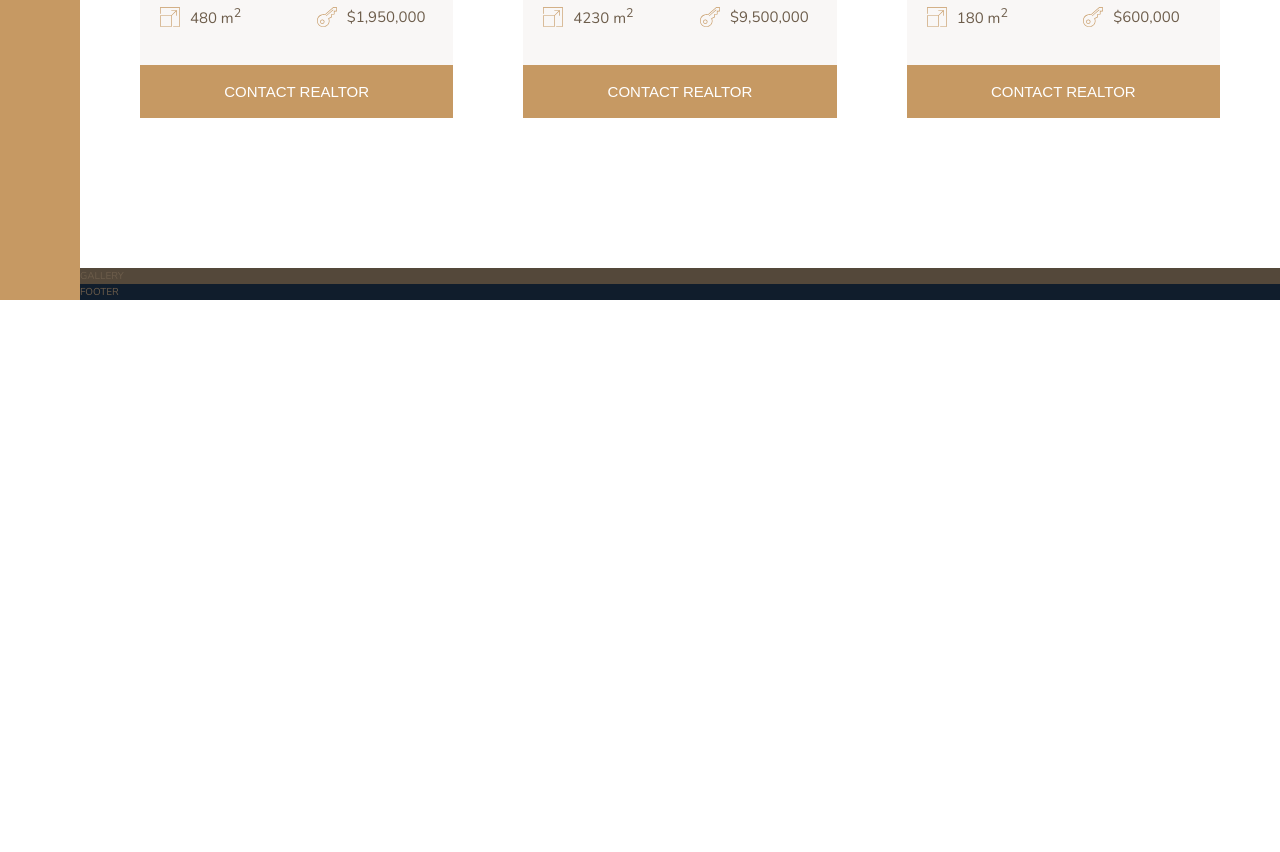
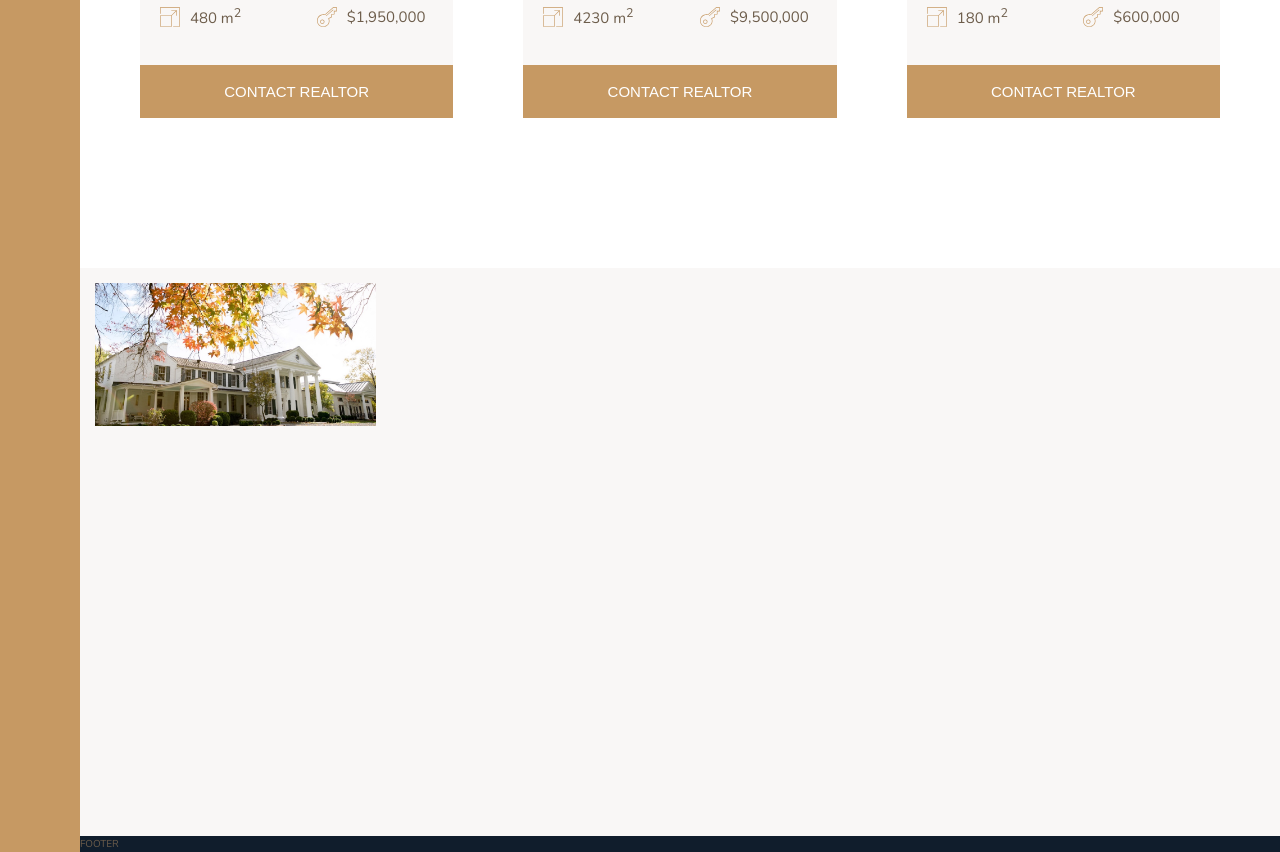
Before and after one commit to stamandf/Nexter, a website: page public/index.html in a window 1280 px wide. Shown: the part 2808-3660 px from the top of the page. Before the commit the page ends 3108 px from the top, so only its background shows below. Drawn offline with nearby package versions, Linux system fonts and the light colour scheme.

Commit message:
Build Gallery grid structure.

```diff
--- a/public/index.html
+++ b/public/index.html
@@ -273,7 +273,12 @@
             </div>
         </section>
         <section class="gallery">
-                GALLERY
+            <figure class="gallery__item gallery__item--1">
+                <img src="img/gal-1.jpeg" alt="Gallery image 1" class="gallery__img">
+            </figure>
+
+
+                <!-- <img src="img/gal-2.jpeg" alt="Gallery image 2" class="gallery__img"> -->
         </section>
         <footer class="footer">
             FOOTER
--- a/public/sass/_gallery.scss
+++ b/public/sass/_gallery.scss
@@ -1,4 +1,25 @@
 .gallery {
-    background-color: $color-grey-dark-1;
+    background-color: $color-grey-light-1;
     grid-column: full-start / full-end;
+
+    display: grid;
+    grid-template-columns: repeat(8, 1fr);
+    grid-template-rows: repeat(7, 5vw);
+    grid-gap: 1.5rem;
+    padding: 1.5rem;
+
+    &__item {
+        &--1 {
+            grid-row: 1 / span 2;
+            grid-column: 1 / span 2;
+        }
+
+    }
+    &__img {
+        width: 100%;
+        height: 100%;
+        object-fit: cover;
+        display: block;
+    }
+
 }
```
Also changed, not shown: public/css/style.css.
